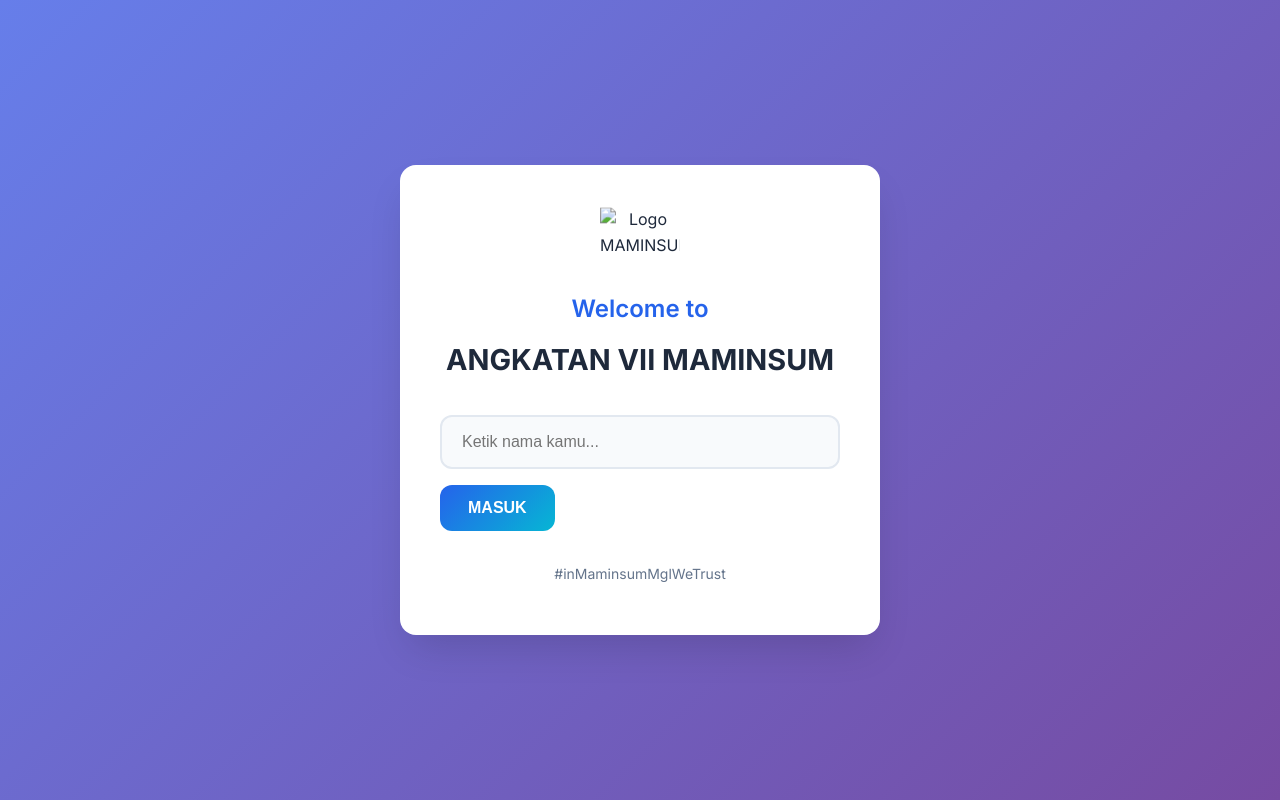
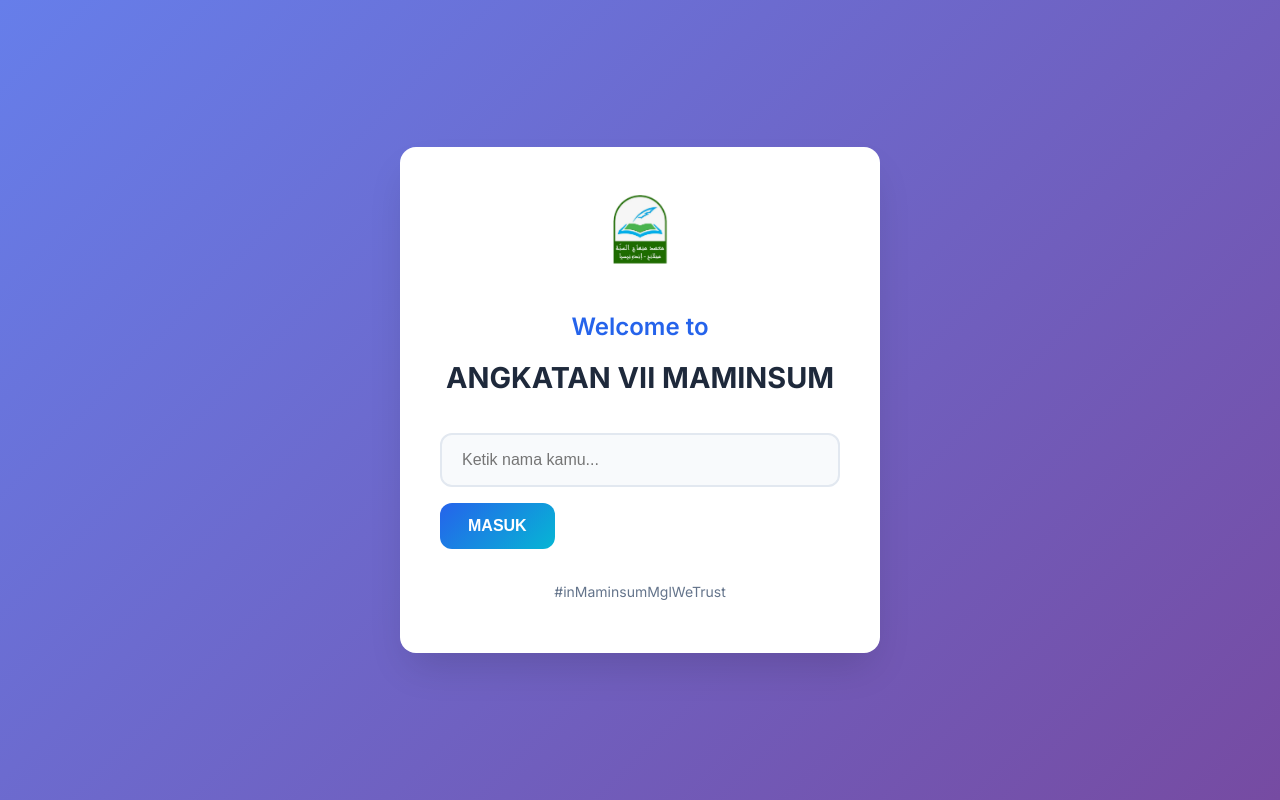
Before and after one commit to Rizkyisreal/tugas1, a plain HTML site: page index.html in a window 1280 px wide. Drawn offline with Linux system fonts and the light colour scheme.

Commit message:
Update index.html

```diff
--- a/index.html
+++ b/index.html
@@ -20,7 +20,7 @@
     <div class="login-page" id="loginPage">
         <div class="login-container">
             <div class="logo">
-                <img src="assets/images/logo-maminsum.png" alt="Logo MAMINSUM" id="logo">
+                <img src="logo-maminsum.png" alt="Logo MAMINSUM" id="logo">
             </div>
 
             <div class="door-container">
```
